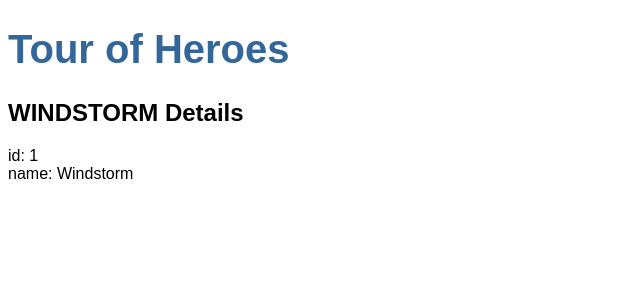
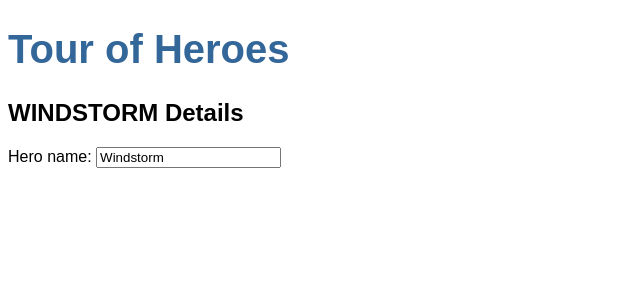
Before and after one commit to eddyvalverde/angular-tour-of-heroes, an Angular app: page / in a window 1280 px wide. Shown: the top 300 px of the page, without its empty margins (0-640 px from the left). Built offline with nearby package versions, Linux system fonts and the light colour scheme.

Commit message:
feature:edit the hero two way binding

```diff
--- a/src/app/app.module.ts
+++ b/src/app/app.module.ts
@@ -4,6 +4,8 @@
 import { AppRoutingModule } from './app-routing.module';
 import { AppComponent } from './app.component';
 import { HeroesComponent } from './heroes/heroes.component';
+
+import { FormsModule } from '@angular/forms'; // <-- NgModel lives here
 
 @NgModule({
   declarations: [
@@ -12,7 +14,8 @@
   ],
   imports: [
     BrowserModule,
-    AppRoutingModule
+    AppRoutingModule,
+    FormsModule
   ],
   providers: [],
   bootstrap: [AppComponent]
--- a/src/app/heroes/heroes.component.html
+++ b/src/app/heroes/heroes.component.html
@@ -1,3 +1,5 @@
 <h2>{{hero.name | uppercase}} Details</h2>
-<div><span>id: </span>{{hero.id}}</div>
-<div><span>name: </span>{{hero.name}}</div>
+<div>
+    <label for="name">Hero name: </label>
+    <input id="name" [(ngModel)]="hero.name" placeholder="name">
+  </div>
```
